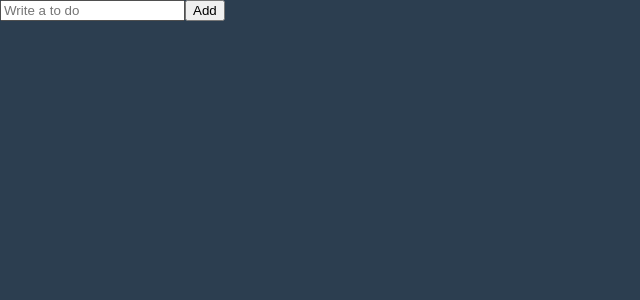
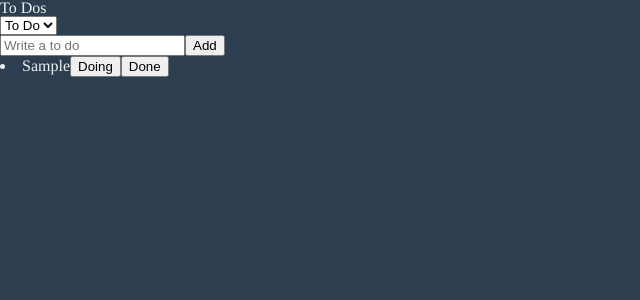
Before and after one commit to lzyjin/react-masterclass, a React (Create React App) app: page / in a window 1280 px wide. Both pictures are taken after typing "Sample" into the empty fields and a click on the button "Add". Shown: the top 300 px of the page, without its empty margins (0-640 px from the left). Built offline with nearby package versions, Linux system fonts and the light colour scheme.

Commit message:
# 6.11 ~ # 6.19 to do list completed

```diff
--- a/src/ToDoList.tsx
+++ b/src/ToDoList.tsx
@@ -1,24 +1,28 @@
-import {useForm} from "react-hook-form";
-
-interface IForm {
-  toDo: string;
-}
+import {useRecoilState, useRecoilValue} from "recoil";
+import ToDo from "./components/ToDo";
+import {Categories, categoryState, toDoSelector} from "./atoms";
+import CreateToDo from "./components/CreateToDo";
 
 export default function ToDoList() {
-  const { register,handleSubmit, setValue } = useForm<IForm>();
-  const handleValid = (data: IForm) => {
-    console.log("add to do", data.toDo);
-    setValue("toDo", "");
-  }
+  const toDos = useRecoilValue(toDoSelector);
+  const [category, setCategory] = useRecoilState(categoryState);
+
+  const onInput = (e: React.FormEvent<HTMLSelectElement>) => {
+    setCategory(e.currentTarget.value as any);
+  };
+
+  console.log(toDos)
 
   return (
     <div>
-      <form onSubmit={handleSubmit(handleValid)}>
-        <input { ...register("toDo", {
-          required: "Please write a To Do."
-        }) } type="text" placeholder="Write a to do" />
-        <button>Add</button>
-      </form>
+      <h1>To Dos</h1>
+      <select value={category} onInput={onInput}>
+        <option value={Categories.TO_DO}>To Do</option>
+        <option value={Categories.DOING}>Doing</option>
+        <option value={Categories.DONE}>Done</option>
+      </select>
+      <CreateToDo/>
+      {toDos?.map(aToDo => <ToDo key={aToDo.id} {...aToDo} />)}
     </div>
   );
 }
--- /dev/null
+++ b/src/atoms.tsx
@@ -0,0 +1,33 @@
+import {atom, selector} from "recoil";
+
+export enum Categories {
+  "TO_DO" = "TO_DO",
+  "DOING" = "DOING",
+  "DONE" = "DONE"
+}
+
+export interface IToDo {
+  id: number;
+  text: string;
+  category: Categories;
+}
+
+export const toDoState = atom<IToDo[]>({
+  key: "toDo",
+  default: []
+});
+
+export const categoryState = atom<Categories>({
+  key: "category",
+  default: Categories.TO_DO,
+})
+
+export const toDoSelector = selector({
+  key: "toDoSelector",
+  get: ({get}) => {
+    const toDos = get(toDoState);
+    const category = get(categoryState);
+
+    return toDos.filter(toDo => toDo.category === category);
+  },
+});
--- /dev/null
+++ b/src/components/CreateToDo.tsx
@@ -0,0 +1,32 @@
+import {useForm} from "react-hook-form";
+import {categoryState, toDoState} from "../atoms";
+import {useRecoilValue, useSetRecoilState} from "recoil";
+
+interface IForm {
+  toDo: string;
+}
+
+export default function CreateToDo() {
+  const setTodos = useSetRecoilState(toDoState);
+  const category = useRecoilValue(categoryState);
+  const { register,handleSubmit, setValue, formState: {errors}  } = useForm<IForm>();
+
+  const handleValid = ({toDo}: IForm) => {
+    setTodos(oldToDos => [{
+      id: Date.now(),
+      text: toDo,
+      category
+    }, ...oldToDos]);
+    setValue("toDo", "");
+  };
+
+  return (
+    <form onSubmit={handleSubmit(handleValid)}>
+      <input {...register("toDo", {
+        required: "Please write a To Do."
+      })} type="text" placeholder="Write a to do"/>
+      { errors?.toDo?.message }
+      <button>Add</button>
+    </form>
+  );
+}
--- /dev/null
+++ b/src/components/ToDo.tsx
@@ -0,0 +1,27 @@
+import {IToDo, toDoState, Categories} from "../atoms";
+import {useSetRecoilState} from "recoil";
+
+export default function ToDo({id, text, category}: IToDo) {
+  const setToDos = useSetRecoilState(toDoState);
+
+  const onClick = (event: React.MouseEvent<HTMLButtonElement>) => {
+    const {
+      currentTarget: { name }
+    } = event;
+
+    setToDos(oldTodos => {
+      const targetIndex = oldTodos.findIndex(toDo => toDo.id === id);
+      const newToDo = { text, id, category: name as any }; // as any: ts 에러 회피 방법
+      return [...oldTodos.slice(0, targetIndex), newToDo, ...oldTodos.slice(targetIndex + 1)]
+    })
+  };
+
+  return (
+    <li>
+      <span>{text}</span>
+      {category !== Categories.TO_DO && <button name={Categories.TO_DO} onClick={onClick}>To Do</button>}
+      {category !== Categories.DOING && <button name={Categories.DOING} onClick={onClick}>Doing</button>}
+      {category !== Categories.DONE && <button name={Categories.DONE} onClick={onClick}>Done</button>}
+    </li>
+  );
+}
```
